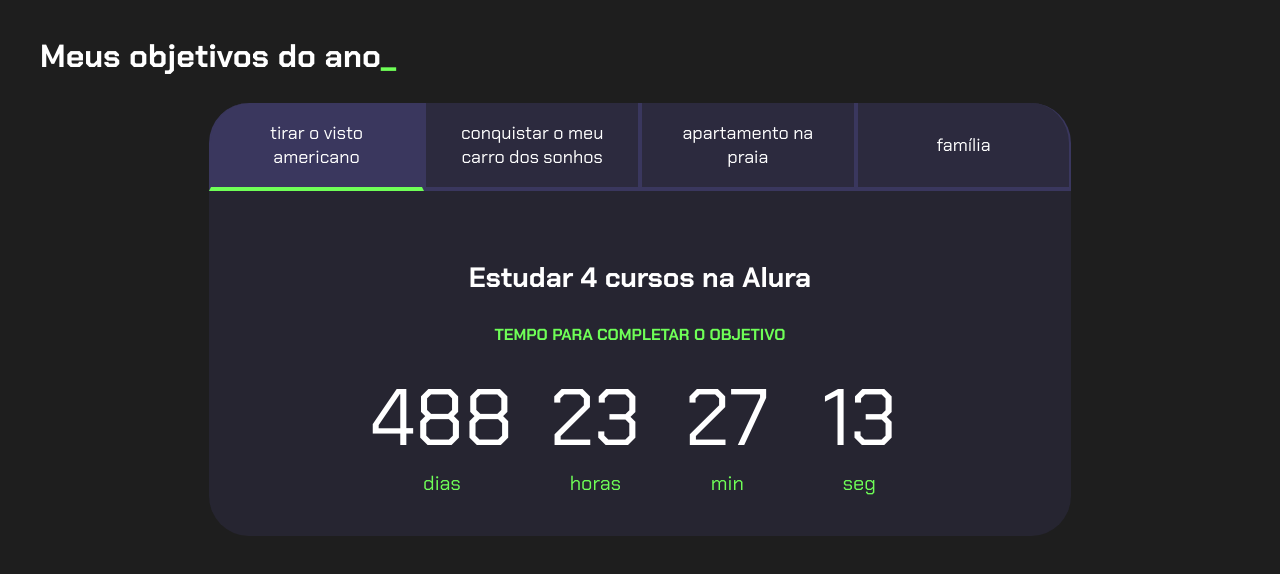
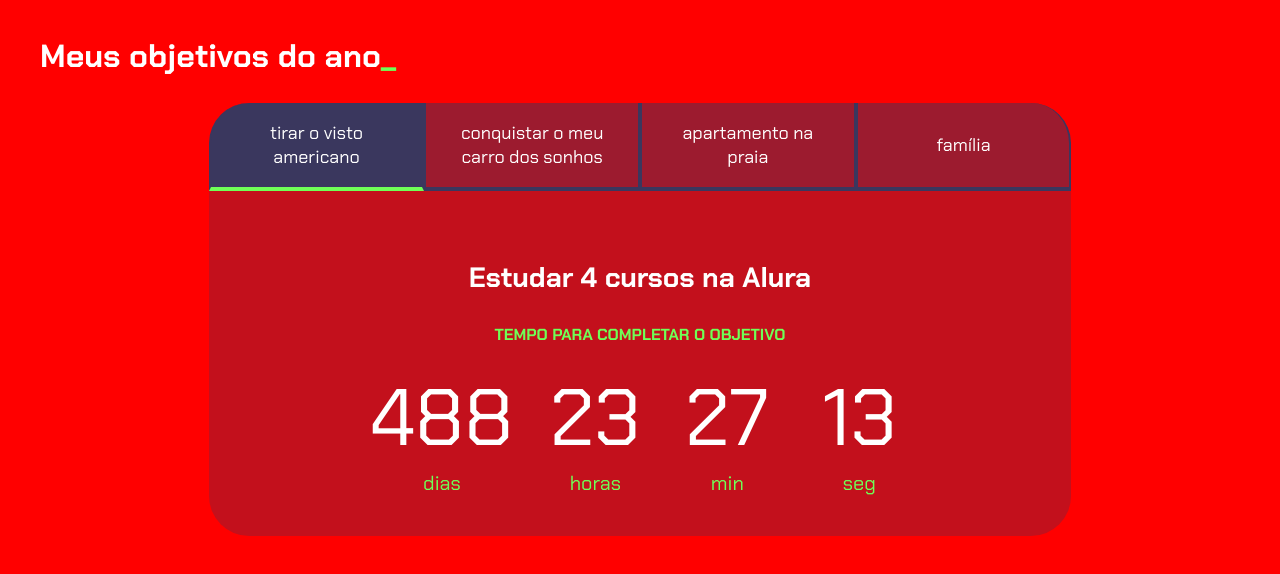
Before and after one commit to bruno290508/2-trimestre-projeto, a plain HTML site: page index.html in a window 1280 px wide. Drawn offline with Linux system fonts and the light colour scheme.

Commit message:
Update style.css

```diff
--- a/style.css
+++ b/style.css
@@ -1,7 +1,7 @@
 @import url('https://fonts.googleapis.com/css2?family=Chakra+Petch:wght@400;700&display=swap');
 
 :root {
-    --cor-de-fundo: #1E1E1E;
+    --cor-de-fundo: #ff0000;
     --verde: #6FFF57;
     --branco: #FFFFFF;
     --botao-ativo: #3A375E;
```
